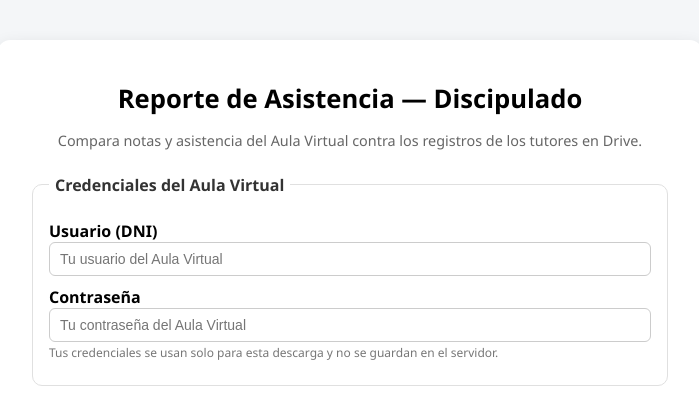
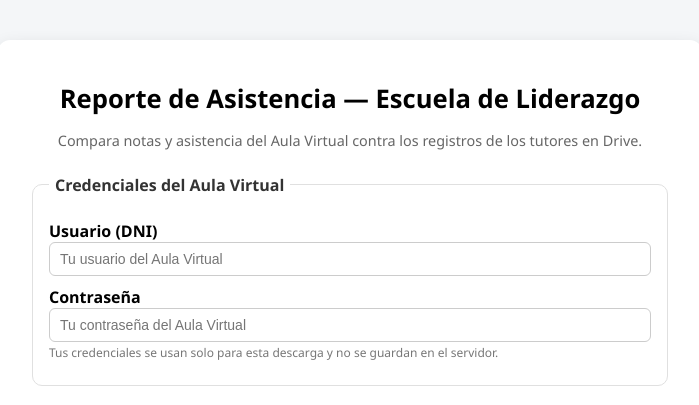
Before and after one commit to ValeryAyasta/check-report, a Flask app: page / in a window 1280 px wide. Shown: the top 405 px of the page, without its empty margins (290-989 px from the left). Run offline with Flask 3, Linux system fonts and the light colour scheme.

Commit message:
feat: update h1

```diff
--- a/templates/index.html
+++ b/templates/index.html
@@ -116,7 +116,7 @@
 </head>
 <body>
   <div class="container">
-    <h1>Reporte de Asistencia — Discipulado</h1>
+    <h1>Reporte de Asistencia — Escuela de Liderazgo</h1>
     <p class="subtitulo">Compara notas y asistencia del Aula Virtual contra los registros de los tutores en Drive.</p>
 
     <form method="post" action="/generar-reporte" enctype="multipart/form-data" id="form-reporte">
```
